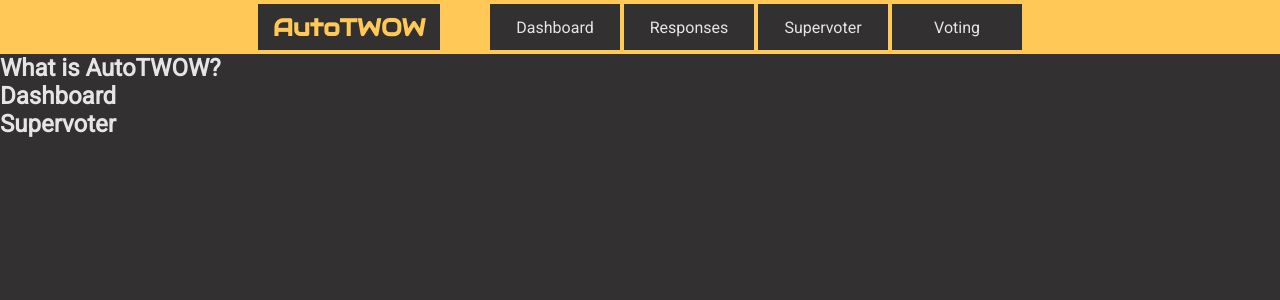
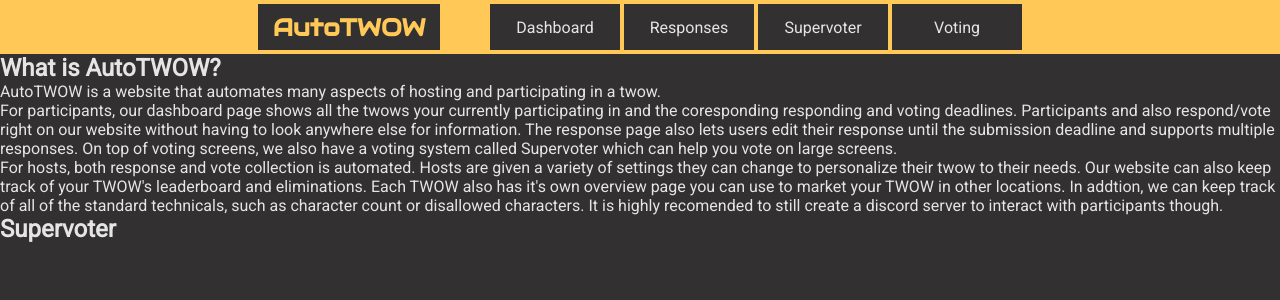
Before and after one commit to 1aryanpro/AutoTwow, a Nuxt app: page /home in a window 1280 px wide. Shown: the top 300 px of the page. Built offline with nearby package versions, Linux system fonts and the light colour scheme.

Commit message:
added page content

```diff
--- a/pages/home.vue
+++ b/pages/home.vue
@@ -5,7 +5,9 @@ export default {}
 <template>
   <div>
     <h2>What is AutoTWOW?</h2>
-    <h2>Dashboard</h2>
+    <p>AutoTWOW is a website that automates many aspects of hosting and participating in a twow.</p>
+    <p>For participants, our dashboard page shows all the twows your currently participating in and the coresponding responding and voting deadlines. Participants and also respond/vote right on our website without having to look anywhere else for information. The response page also lets users edit their response until the submission deadline and supports multiple responses. On top of voting screens, we also have a voting system called Supervoter which can help you vote on large screens.</p>
+    <p>For hosts, both response and vote collection is automated. Hosts are given a variety of settings they can change to personalize their twow to their needs. Our website can also keep track of your TWOW's leaderboard and eliminations. Each TWOW also has it's own overview page you can use to market your TWOW in other locations. In addtion, we can keep track of all of the standard technicals, such as character count or disallowed characters. It is highly recomended to still create a discord server to interact with participants though.</p>
     <h2>Supervoter</h2>
   </div>
 </template>
```
